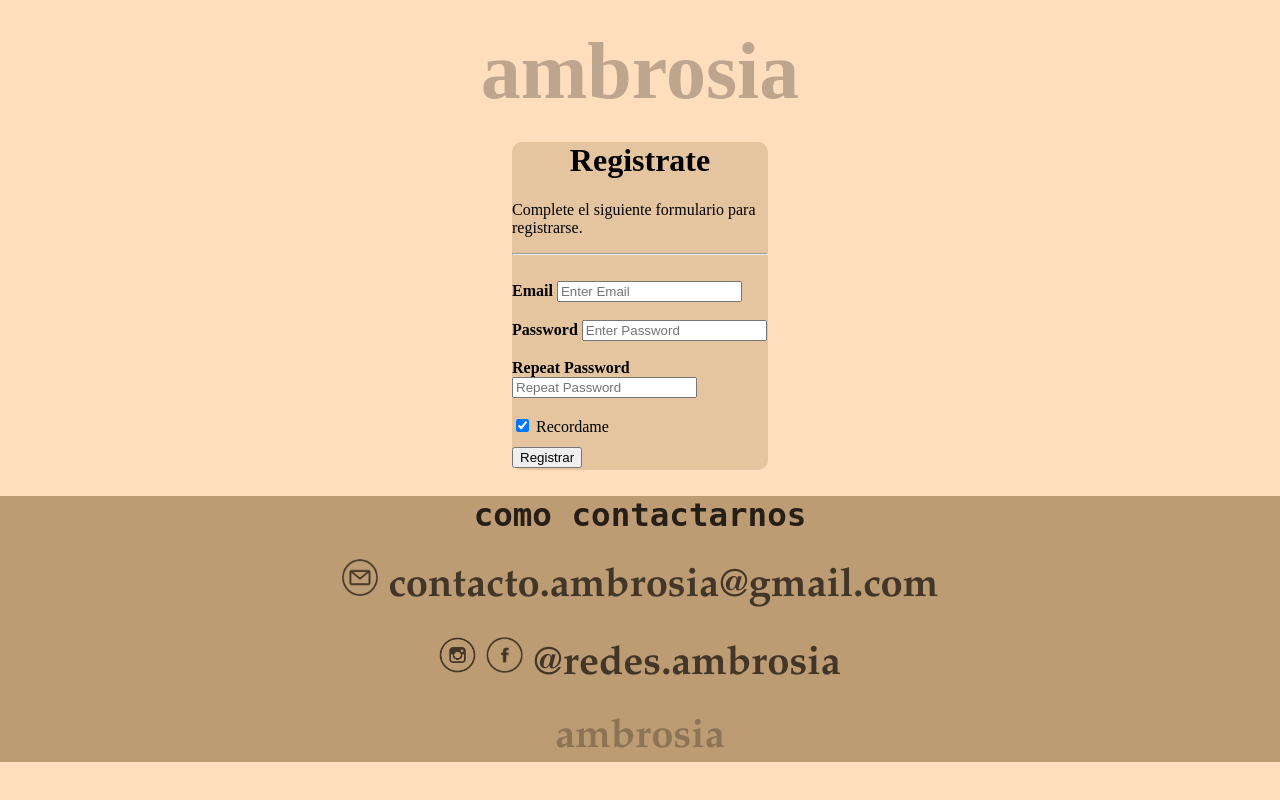
After one commit to Enri3/ambrosia, a PHP site: page /login.html in a window 1280 px wide. The commit adds this page. Run offline with PHP 8.4, Linux system fonts and the light colour scheme.

Commit message:
Comienzo login

```diff
--- a/ambrosia.css
+++ b/ambrosia.css
@@ -43,7 +43,7 @@
 }
 
 .footer{
-	background-color: #bd9c74;
+	background-color: #BD9C74;
 	color:black;
 	text-align: center;
 	font-size: 250%;
@@ -102,3 +102,15 @@
 	margin-bottom: 1%;
 	margin-top: 1%;
 }
+
+.log-box{
+	margin-left: 40%;
+	width: 20%;
+  border-radius: 10px;
+	background-color: #e5c4a0;
+}
+
+.log-item{
+	text-align: left;
+	margin-left: 5%;
+}
--- a/com-suelta/empanadas.html
+++ b/com-suelta/empanadas.html
@@ -36,7 +36,7 @@
 			<img style="max-width:7%;" src="../fotos/carrito_de_compras.jpg">
 			<a class="links" href="https://www.cotodigital3.com.ar/sitios/cdigi/producto/-aceite-girasol-alsamar-bot-900-ml/_/A-00467250-00467250-200" style="font-size: 100%;color: black; margin-left: 2%;">Acite de girasol</a>
 		</div>
-		<div class="w3-container w3-rest w3-card" style="background-color: #96684F; margin-top: 1%; margin-bottom: 1%; border-radius: 5px;">
+		<div class="w3-container w3-rest w3-card" style="background-color: #D4A373; margin-top: 1%; margin-bottom: 1%; border-radius: 5px;">
 			<h3>COMENTARIOS</h3>
 			<p><b>Usuario-1 </b>Las mejores empanadas que comí en la vida, muchas gracias!!!<br><b>Usuario-2 </b>Muchas gracias por la receta me fue de gran utilidad para la cena de ayer por la noche con mi madre.<br><b>Usuario-3 </b>Que linda su página me gustó mucho y me pareció de lo más practica para interactuar.<br><b>Usuario-4 </b>Quien para un free.</p>
 			<input type="text" style="width: 90%; border: none; border-radius: 5px;" placeholder="Dejanos tu comentario!">
--- a/com-suelta/fideos-al-pesto.html
+++ b/com-suelta/fideos-al-pesto.html
@@ -25,7 +25,7 @@
 		</div>
 		<div class="w3-container w3-rest">
 			<h3 style="margin-left: 3%;">paso a paso</h3>
-			<p style="text-align: left; font-size: large;"><b>1.</b> Triturar la albahaca, los ajos y las nueces.<br><b>2.</b> Añadir ¼ de vaso de aceite de oliva. Batir hasta obtener textura cremosa. Agregar el resto del aceite y continuar batiendo constantemente.<br><b>3.</b> Añadir queso y continuar revolviendo. Salpimentar a gusto.<br><b>4.</b> Hervir la pasta en abundante agua previamente salada.<b>5.</b> Cuando la pasta este al dente, llevar a una sarten, incorporar la salsa de pesto, mezclar y calentar por unos minutos.<br><b>6.</b> Servir en plato hondo, rociar con queso rallado y decorar con unas hojas de albahaca.</p>
+			<p style="text-align: left; font-size: large;"><b>1.</b> Triturar la albahaca, los ajos y las nueces.<br><b>2.</b> Añadir ¼ de vaso de aceite de oliva. Batir hasta obtener textura cremosa. Agregar el resto del aceite y continuar batiendo constantemente.<br><b>3.</b> Añadir queso y continuar revolviendo. Salpimentar a gusto.<br><b>4.</b> Hervir la pasta en abundante agua previamente salada.<br><b>5.</b> Cuando la pasta este al dente, llevar a una sarten, incorporar la salsa de pesto, mezclar y calentar por unos minutos.<br><b>6.</b> Servir en plato hondo, rociar con queso rallado y decorar con unas hojas de albahaca.</p>
 		</div>
 	</div>
 	<div class="w3-container" style="background-color: #bd9c74;">
@@ -35,7 +35,7 @@
 			<img style="max-width:7%;" src="../fotos/carrito_de_compras.jpg">
 			<a class="links" href="https://www.cotodigital3.com.ar/sitios/cdigi/producto/-aceite-girasol-alsamar-bot-900-ml/_/A-00467250-00467250-200" style="font-size: 100%;color: black; margin-left: 2%;">Acite de girasol</a>
 		</div>
-		<div class="w3-container w3-rest w3-card" style="background-color: #96684F; margin-top: 1%; margin-bottom: 1%; border-radius: 5px;">
+		<div class="w3-container w3-rest w3-card" style="background-color: #D4A373; margin-top: 1%; margin-bottom: 1%; border-radius: 5px;">
 			<h3>COMENTARIOS</h3>
 			<p><b>Usuario-1 </b>Los mejores fideos que comí en la vida, muchas gracias!!!<br><b>Usuario-2 </b>Muchas gracias por la receta me fue de gran utilidad para la cena de ayer por la noche con mi madre.<br><b>Usuario-3 </b>Que linda su página me gustó mucho y me pareció de lo más practica para interactuar.<br><b>Usuario-4 </b>Quien para un free.</p>
 			<input type="text" style="width: 90%; border: none; border-radius: 5px;" placeholder="Dejanos tu comentario!">
--- a/com-suelta/fideos-hongos.html
+++ b/com-suelta/fideos-hongos.html
@@ -35,7 +35,7 @@
 			<img style="max-width:7%;" src="../fotos/carrito_de_compras.jpg">
 			<a class="links" href="https://www.cotodigital3.com.ar/sitios/cdigi/producto/-aceite-girasol-alsamar-bot-900-ml/_/A-00467250-00467250-200" style="font-size: 100%;color: black; margin-left: 2%;">Acite de girasol</a>
 		</div>
-		<div class="w3-container w3-rest w3-card" style="background-color: #96684F; margin-top: 1%; margin-bottom: 1%; border-radius: 5px;">
+		<div class="w3-container w3-rest w3-card" style="background-color: #D4A373; margin-top: 1%; margin-bottom: 1%; border-radius: 5px;">
 			<h3>COMENTARIOS</h3>
 			<p><b>Usuario-1 </b>Los mejores fideos que laguna vez probé que comí en la vida, muchas gracias!!!<br><b>Usuario-2 </b>Muchas gracias por la receta me fue de gran utilidad para la cena de ayer por la noche con mi madre.<br><b>Usuario-3 </b>Que linda su página me gustó mucho y me pareció de lo más practica para interactuar.<br><b>Usuario-4 </b>Quien para un free.</p>
 			<input type="text" style="width: 90%; border: none; border-radius: 5px;" placeholder="Dejanos tu comentario!">
--- a/com-suelta/gnocchi-de-papa.html
+++ b/com-suelta/gnocchi-de-papa.html
@@ -35,7 +35,7 @@
 			<img style="max-width:7%;" src="../fotos/carrito_de_compras.jpg">
 			<a class="links" href="https://www.cotodigital3.com.ar/sitios/cdigi/producto/-aceite-girasol-alsamar-bot-900-ml/_/A-00467250-00467250-200" style="font-size: 100%;color: black; margin-left: 2%;">Acite de girasol</a>
 		</div>
-		<div class="w3-container w3-rest w3-card" style="background-color: #96684F; margin-top: 1%; margin-bottom: 1%; border-radius: 5px;">
+		<div class="w3-container w3-rest w3-card" style="background-color: #D4A373; margin-top: 1%; margin-bottom: 1%; border-radius: 5px;">
 			<h3>COMENTARIOS</h3>
 			<p><b>Usuario-1 </b>Los mejores ñoquis que comí en la vida, muchas gracias!!!<br><b>Usuario-2 </b>Muchas gracias por la receta me fue de gran utilidad para la cena de ayer por la noche con mi madre.<br><b>Usuario-3 </b>Que linda su página me gustó mucho y me pareció de lo más practica para interactuar.<br><b>Usuario-4 </b>Quien para un free.</p>
 			<input type="text" style="width: 90%; border: none; border-radius: 5px;" placeholder="Dejanos tu comentario!">
--- a/com-suelta/mila-con-papas.html
+++ b/com-suelta/mila-con-papas.html
@@ -35,7 +35,7 @@
 			<img style="max-width:7%;" src="../fotos/carrito_de_compras.jpg">
 			<a class="links" href="https://www.cotodigital3.com.ar/sitios/cdigi/producto/-aceite-girasol-alsamar-bot-900-ml/_/A-00467250-00467250-200" style="font-size: 100%;color: black; margin-left: 2%;">Acite de girasol</a>
 		</div>
-		<div class="w3-container w3-rest w3-card" style="background-color: #96684F; margin-top: 1%; margin-bottom: 1%; border-radius: 5px;">
+		<div class="w3-container w3-rest w3-card" style="background-color: #D4A373; margin-top: 1%; margin-bottom: 1%; border-radius: 5px;">
 			<h3>COMENTARIOS</h3>
 			<p><b>Usuario-1 </b>Las mejores milangas con fritas que comí en la vida, muchas gracias!!!<br><b>Usuario-2 </b>Muchas gracias por la receta me fue de gran utilidad para la cena de ayer por la noche con mi madre.<br><b>Usuario-3 </b>Que linda su página me gustó mucho y me pareció de lo más practica para interactuar.<br><b>Usuario-4 </b>Quien para un free.</p>
 			<input type="text" style="width: 90%; border: none; border-radius: 5px;" placeholder="Dejanos tu comentario!">
--- a/com-suelta/pizza.html
+++ b/com-suelta/pizza.html
@@ -35,7 +35,7 @@
 			<img style="max-width:7%;" src="../fotos/carrito_de_compras.jpg">
 			<a class="links" href="https://www.cotodigital3.com.ar/sitios/cdigi/producto/-aceite-girasol-alsamar-bot-900-ml/_/A-00467250-00467250-200" style="font-size: 100%;color: black; margin-left: 2%;">Acite de girasol</a>
 		</div>
-		<div class="w3-container w3-rest w3-card" style="background-color: #96684F; margin-top: 1%; margin-bottom: 1%; border-radius: 5px;">
+		<div class="w3-container w3-rest w3-card" style="background-color: #D4A373; margin-top: 1%; margin-bottom: 1%; border-radius: 5px;">
 			<h3>COMENTARIOS</h3>
 			<p><b>Usuario-1 </b>Las mejores pizzas que comí en la vida, muchas gracias!!!<br><b>Usuario-2 </b>Muchas gracias por la receta me fue de gran utilidad para la cena de ayer por la noche con mi madre.<br><b>Usuario-3 </b>Que linda su página me gustó mucho y me pareció de lo más practica para interactuar.<br><b>Usuario-4 </b>Quien para un free.</p>
 			<input type="text" style="width: 90%; border: none; border-radius: 5px;" placeholder="Dejanos tu comentario!">
--- a/index.html
+++ b/index.html
@@ -17,8 +17,8 @@
   	</video>
 	<div class="w3-bar barra-menu w3-row">
 		<i class= "w3-padding fa fa-search w3-bar-item w3-button w3-xlarge" style="height: 45px; width: 4%; margin-top: 0.2%;"></i>
-	  	<input type="text" class="w3-border w3-border-black w3-round-large w3-bar-item barra-menu" placeholder="Barra de busqueda" style="height: 75%; width: 40%; margin-top: 0.6%; margin-right: 0.5%;"></input>
-  		<a href="#" class="w3-bar-item w3-button barra-menu-buttom links">Registrate</a>
+	  	<input type="text" class="w3-border w3-border-black w3-round-large w3-bar-item barra-menu" placeholder="Barra de busqueda" style="height: 75%; width: 40%; margin-top: 0.6%; margin-bottom: 0.6%; margin-right: 0.5%;"></input>
+  		<a href="login.html" class="w3-bar-item w3-button barra-menu-buttom links">Registrate</a>
   		<a href="#" class="w3-bar-item w3-button barra-menu-buttom links">Iniciar sesión</a>
   		<a href="#" class="w3-bar-item w3-button barra-menu-buttom links">Subscribite</a>
 	</div>
--- /dev/null
+++ b/login.html
@@ -0,0 +1,47 @@
+<!DOCTYPE html>
+<html>
+<head>
+	<link rel="stylesheet" href="ambrosia.css">
+	<meta http-equiv="Content-Type" content="text/html; charset=utf-8"/>
+	<title>ambrosia</title>
+</head>
+<body style="margin: 0; background-color: #ffdebe">
+	<div class="w3-panel" style="text-align: center;">
+		<h1 style="font-size: 500%; opacity: 25%; margin: 2%; ">ambrosia</h2>
+	</div>
+
+	<form>
+  		<div class="log-box w3-mobile">
+    		<h1 style="text-align: center; margin-top: 10%;">Registrate</h1>
+			<p>Complete el siguiente formulario para registrarse.</p>
+    		<hr class="linea">
+    		<br>
+    		<label for="email" class="box-item"><b>Email</b></label>
+    		<input type="text" class="box-item" placeholder="Enter Email" name="email" required>
+    		<br><br>
+    		<label for="psw"class="box-item"><b>Password</b></label>
+    		<input type="password" class="box-item" placeholder="Enter Password" name="psw" required>
+    		<br><br>
+    		<label for="psw-repeat" class="box-item"><b>Repeat Password</b></label>
+    		<input type="password" class="box-item" placeholder="Repeat Password" name="psw-repeat" required>
+    		<br><br>
+    		<label>
+     		<input type="checkbox" class="box-item" checked="checked" name="remember" style="margin-bottom:15px"> Recordame
+    		</label>
+    		<br>
+   			<button type="submit" style="margin-bottom: 1%;">Registrar</button>
+  	</div>
+</form>
+
+	<div class="w3-container footer">
+		<b><p style="font-family: monospace; opacity: 80%; margin-top: 3%; margin: 2%;">como contactarnos</p></b>
+		<p style="opacity:65%; margin: 2%;"><img src="fotos/email2.jpg" alt="" width="3%;"></img> <b>contacto.ambrosia@gmail.com</b> </p>
+		<p style="opacity:65%; margin: 2%;">
+		<img src="fotos/instagram3.jpg" alt="" style="width: 3%;"></img>
+		<img src="fotos/facebook2.jpg" alt="" style="width: 3%;"></img>
+		<b>@redes.ambrosia</b>
+		</p>
+		<p style="opacity: 25%; font-weight: bold; margin: 2%;">ambrosia</p>
+	</div>
+</body>
+</html>
```
